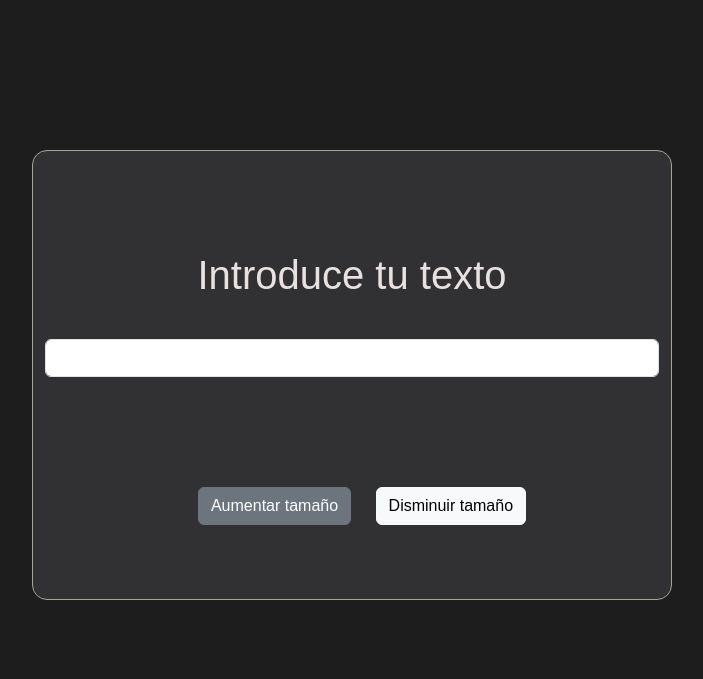
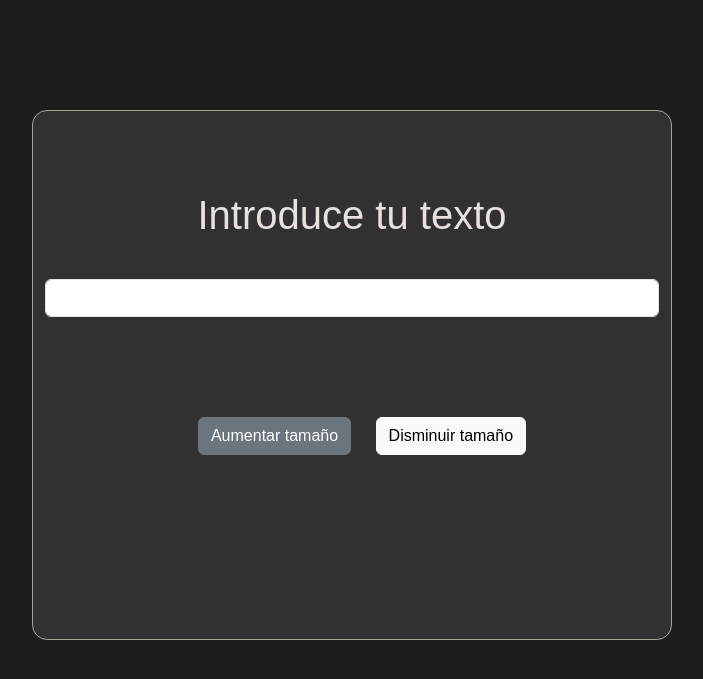
Before and after one commit to mel091/programaci-n-web, a PHP site: page /cambiar-font-size/index.html in a window 1280 px wide. Shown: the top 679 px of the page, without its empty margins (288-991 px from the left). Run offline with PHP 8.4, Linux system fonts and the light colour scheme.

Commit message:
change-size

```diff
--- a/cambiar-font-size/style.css
+++ b/cambiar-font-size/style.css
@@ -1,14 +1,14 @@
 body{
     background-color: #1d1d1d;
     font-family: sans-serif;
-    min-height: 75vh;
+    min-height: 80vh;
     display: flex;
     align-self: center;
     justify-content: center;
 }
 
 .container{
-    margin-top: 150px;
+    margin-top: 110px;
     width: 50%;
     background-color: #313133;
     text-align: center;
@@ -18,13 +18,13 @@
 
 .title{
     color: #E9E0E0;
-    margin-top: 100px;
+    margin-top: 80px;
     margin-bottom: 40px;
 }
 
 .new-text{
     color: #E9E0E0;
-    margin-top: 20px;
+    margin-top: 10px;
     width: auto;
     height: 50px;
 }
```
